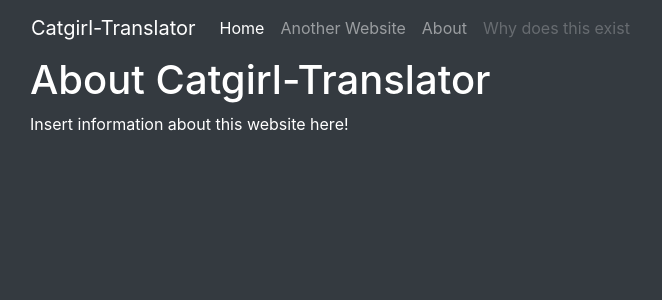
After one commit to EldosHD/Catgirl-Translator, a Flask app: page /about/ in a window 1280 px wide. The commit adds this page. Shown: the top 300 px of the page, without its empty margins (0-662 px from the left). Run offline with Flask 2, Linux system fonts and the light colour scheme; some libraries are stand-ins or nearby versions.

Commit message:
updated website

```diff
--- a/Translator.py
+++ b/Translator.py
@@ -8,8 +8,9 @@ app = Flask(__name__)
 def home():
     if request.method == "POST":
         inputText = request.form["inputText"]
-        if inputText != None:
-            print("Do sth")
+        if inputText != "":
+            print("Translating: " + inputText)
+            langParser(inputText)
 
         return render_template("home.html")
     else:
@@ -18,8 +19,14 @@ def home():
 @app.route("/next/")
 def next():
     return render_template("nextWebsite.html")
+@app.route("/about/")
+def about():
+    return render_template("about.html")
 
-
+def langParser(inputText):
+    wordList = inputText.split()
+    for word in wordList:
+        print(word)
 
 if __name__ == "__main__":
     app.run(debug=True,port=6969)
--- /dev/null
+++ b/templates/about.html
@@ -0,0 +1,12 @@
+{% extends "base.html" %}
+
+{% block title %}About Catgirl-Translator{% endblock %}
+
+{% block content %}
+<div class="container-fluid">
+    <h1>About Catgirl-Translator</h1>
+</div>
+<div class="container-fluid">
+    <p>Insert information about this website here!</p>
+</div>
+{% endblock %}
--- a/templates/base.html
+++ b/templates/base.html
@@ -28,7 +28,7 @@
             <a class="nav-link" href="/next">Another Website</a>
           </li>
           <li class="nav-item">
-            <a class="nav-link" href="#">About</a>
+            <a class="nav-link" href="/about">About</a>
           </li>
           <li class="nav-item">
             <a class="nav-link disabled" href="#" tabindex="-1" aria-disabled="true">Why does this exist</a>
```
